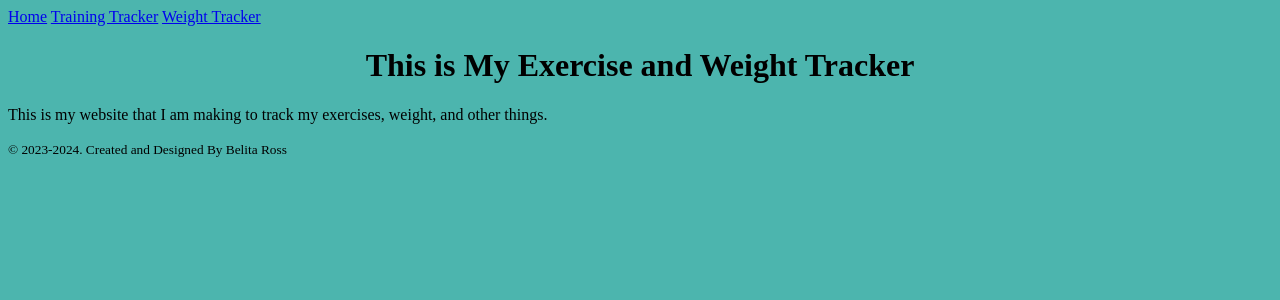
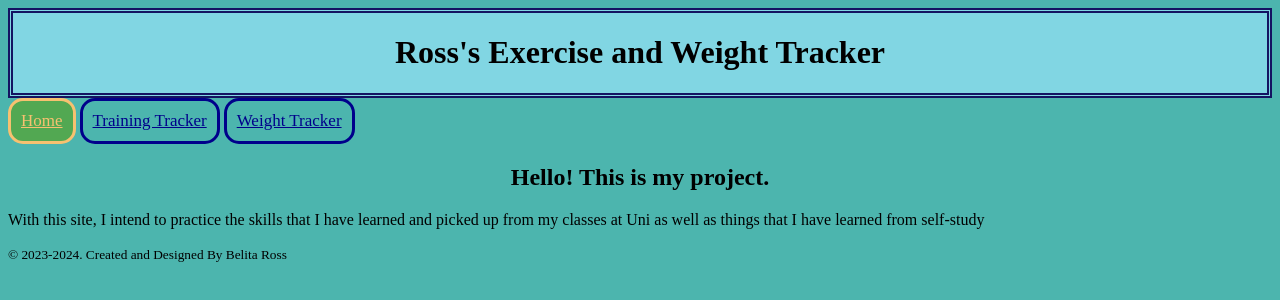
Before and after one commit to BelRossIta/FitnessTracker1stAttempt, a plain HTML site: page index.html in a window 1280 px wide. Drawn offline with Linux system fonts and the light colour scheme.

Commit message:
So I have stop with the button for now and am starting to style the site more.

```diff
--- a/css/styles.css
+++ b/css/styles.css
@@ -17,6 +17,7 @@ h2{
 header{
     border: 5px double rgb(20, 20, 97);
     background-color: #81D6E3 ;
+    border-style: double;
 }
 
 body{
@@ -144,3 +145,27 @@ form{
     float:right;
     margin-top: -1em
 }
+
+/* ------------creating and styling navbar--------------- */
+
+
+/* Style the links in the nav menu */
+.pillnav a{
+    color:rgb(93, 24, 150) ;
+    display:inline-block;
+    color:darkblue;
+    text-align: center;
+    padding:10px;
+    font-size:17px;
+    border-style: solid;
+    border-radius: 15px;
+}
+
+.pillnav a:hover{
+    background-color: white;
+}
+
+.pillnav a.active{
+   background-color: rgb(82, 168, 82);
+   color: rgb(247, 193, 112);
+}
--- a/index.html
+++ b/index.html
@@ -16,17 +16,21 @@
          <!-- javascript link -->
          <script src="javascript/baseJavascript.js" defer></script>
     </head>
-    <body onload="console.log('Welcome to my page');">
-        <nav>
-            <a href="index.html">Home</a>
+    <!-- This causes popup box to come up when the page is loaded, welcoming people to my page and
+    telling them to enjoy their stay. -->
+    <body onload="alert('Welcome to my page! Enjoy your stay.');">
+
+        <header><h1>Ross's Exercise and Weight Tracker</h1></header>
+        <div class="pillnav">
+            <a class="active" href="index.html">Home</a>
             <a href="trainingtracker.html">Training Tracker</a>
             <a href="weighttracker.html">Weight Tracker</a>
-        </nav>
-
+        </div>
         <main>
-            <h1>This is My Exercise and Weight Tracker</h1>
+            <h2>Hello! This is my project.</h2>
             <p>
-                This is my website that I am making to track my exercises, weight, and other things.
+                With this site, I intend to practice the skills that I have learned and picked up from
+                my classes at Uni as well as things that I have learned from self-study
             </p>
         </main>
     </body>
```
Also changed, not shown: trainingtracker.html (+6 -5 lines), weighttracker.html (+5 -4 lines).
